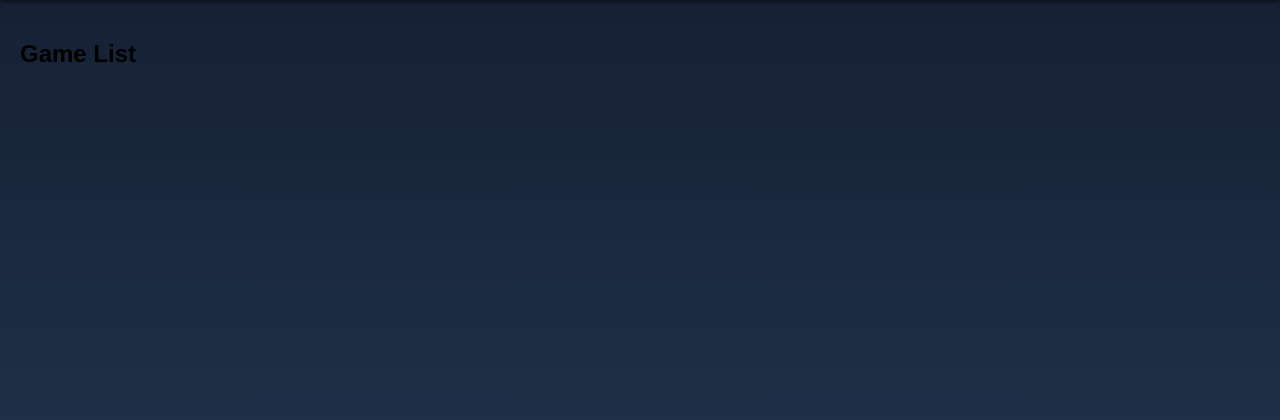
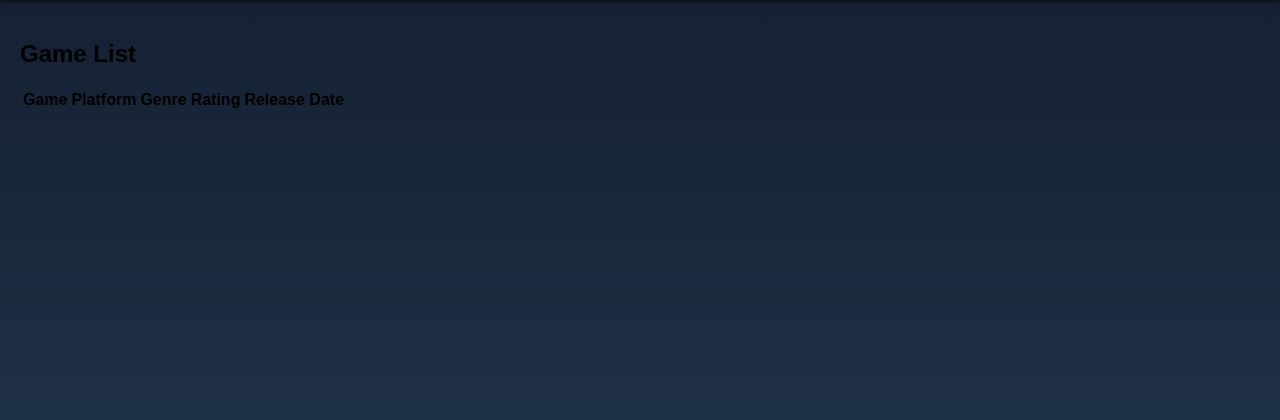
Before and after one commit to Computer-Engineering-UdL/Game-Management, a Django app: page /library/games/ in a window 1280 px wide. Shown: the part 70-490 px from the top of the page. Run offline with Django 4.2, Linux system fonts and the light colour scheme; data that the repository does not hold is empty.

Commit message:
feat: add simple game listing and detail

```diff
--- a/GameLibrary/urls.py
+++ b/GameLibrary/urls.py
@@ -1,6 +1,7 @@
 from django.urls import path
-from GameLibrary.views import GameListView
+from GameLibrary import views
 
 urlpatterns = [
-    path("games/", GameListView.as_view(), name="game-list"),
+    path("games/", views.game_list, name="game-list"),
+    path("games/<int:pk>/", views.game_detail, name="game-detail"),
 ]
--- a/GameLibrary/views.py
+++ b/GameLibrary/views.py
@@ -3,7 +3,11 @@ from django.views.generic import ListView
 from GameLibrary.models import Game
 
 
-class GameListView(ListView):
-    model = Game
-    template_name = "games/game_list.html"
-    context_object_name = "games"
+def game_list(request):
+    games = Game.objects.all()
+    return render(request, "games/game_list.html", {"games": games})
+
+
+def game_detail(request, pk):
+    game = Game.objects.get(pk=pk)
+    return render(request, "games/game_detail.html", {"game": game})
--- a/templates/games/game_list.html
+++ b/templates/games/game_list.html
@@ -1,7 +1,33 @@
 {% extends "base.html" %}
 
-{% block title %}Game List{% endblock %}
+{% block title %} - Game List{% endblock %}
 
 {% block content %}
-  <h2>Game List</h2>
+    <h2>Game List</h2>
+
+
+    <table class="table table-striped">
+        <thead>
+            <tr>
+                <th>Game</th>
+                <th>Platform</th>
+                <th>Genre</th>
+                <th>Rating</th>
+                <th>Release Date</th>
+            </tr>
+        </thead>
+        <tbody>
+            {% for game in games %}
+                <tr>
+                    <td><a href="{% url 'game-detail' pk=game.id %}">{{ game.name }}</a></td>
+                    <td>{{ game.platforms }}</td>
+                    <td>{{ game.genre }}</td>
+                    <td>{{ game.global_rating }}</td>
+                    <td>{{ game.cover }}</td>
+                </tr>
+            {% endfor %}
+        </tbody>
+    </table>
+
+
 {% endblock %}
```
Also changed, not shown: templates/games/game_detail.html (added, +23 -0 lines).
